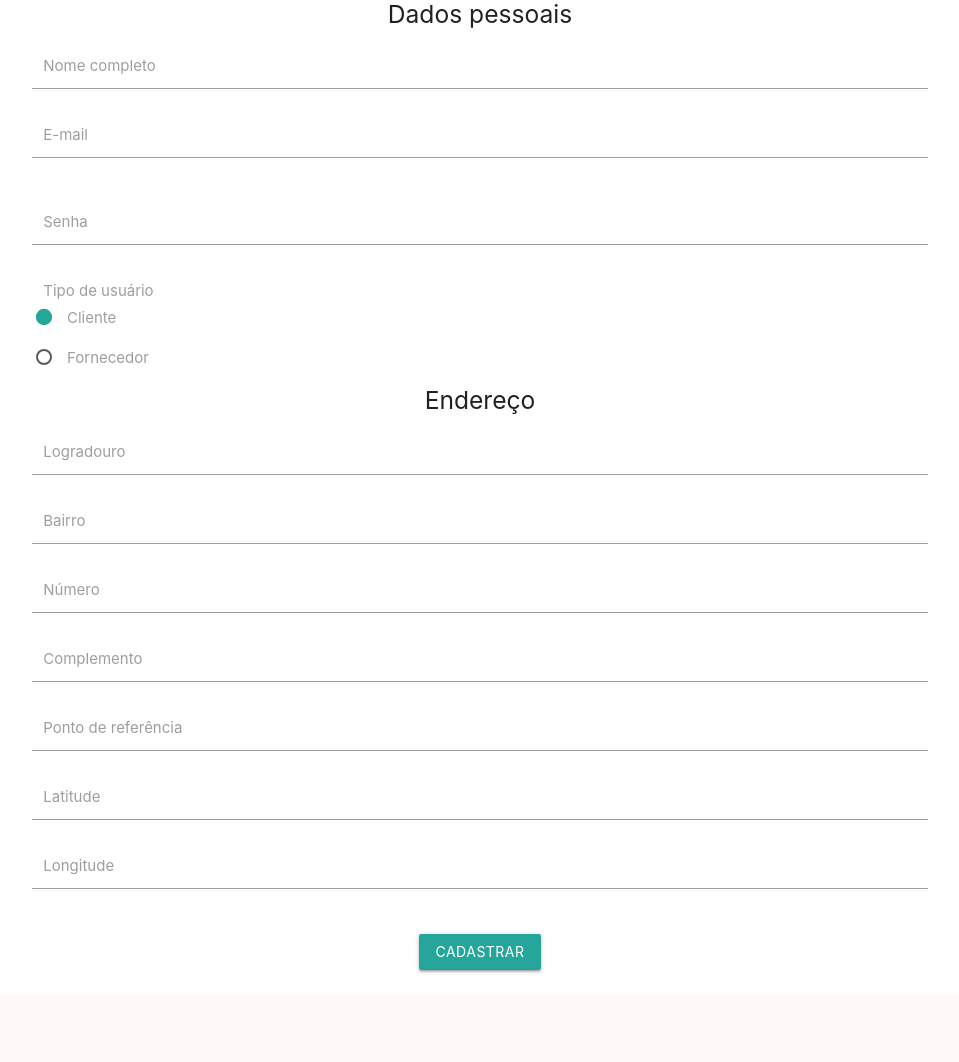
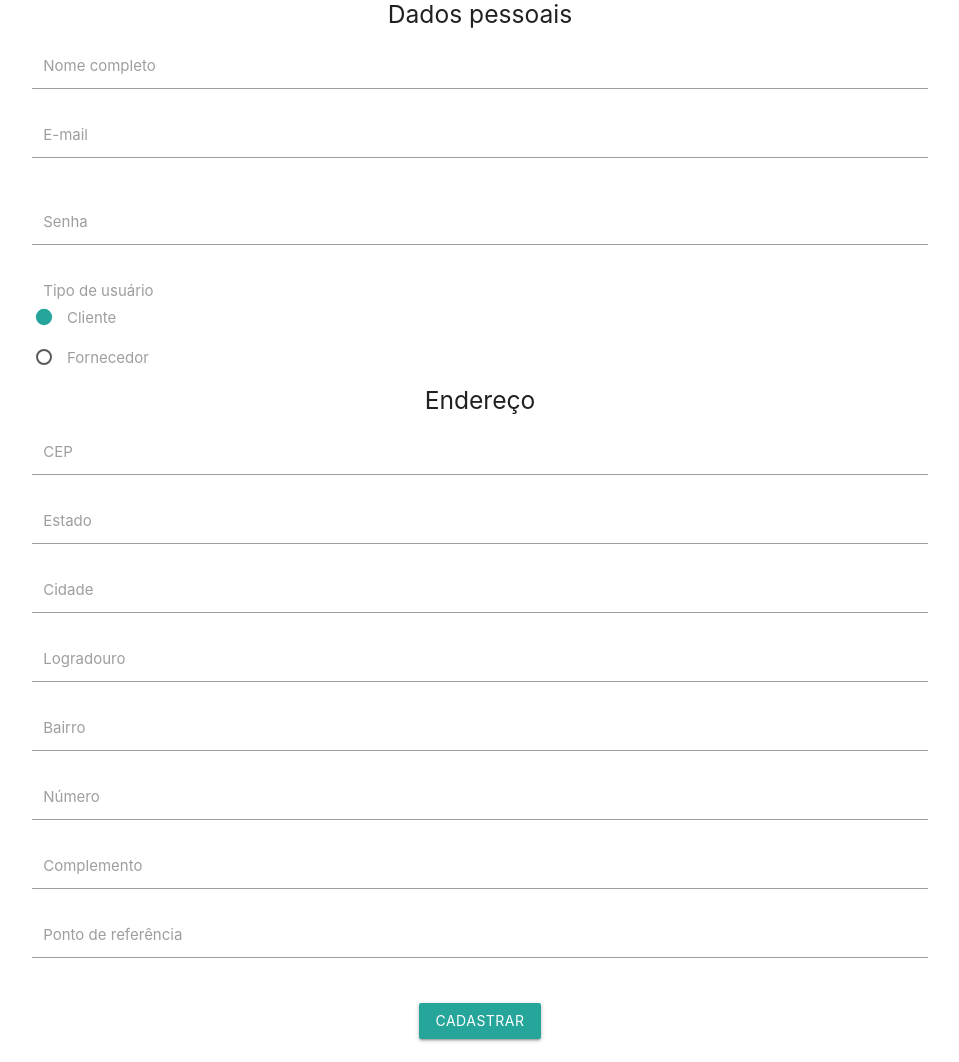
Before and after one commit to ClaudioToledoGHT/DSI, a Flask app: page /cadastro in a window 1280 px wide. Shown: the part 158-1220 px from the top of the page, without its empty margins (160-1119 px from the left). Before the commit the page ends 1131 px from the top, so only its background shows below. Run offline with Flask 2, Linux system fonts and the light colour scheme; data that the repository does not hold is empty; parts of the project's set-up code (start-up, migrations or seed data) failed here and were passed over.

Commit message:
lat/long

```diff
--- a/app/auth/templates/form_cadastro.html
+++ b/app/auth/templates/form_cadastro.html
@@ -93,6 +93,22 @@
         </div>
 
         <h5 class="center-align">Endereço</h5>
+
+        <div class="input-field col s12">
+            <input name="cep" id="cep" type="text" class="validate" value="{{usuario['cep']}}">
+            <label for="cep">CEP</label>
+        </div>
+
+        <div class="input-field col s12">
+            <input name="uf" id="uf" type="text" class="validate" value="{{usuario['uf']}}">
+            <label for="uf">Estado</label>
+        </div>
+
+        <div class="input-field col s12">
+            <input name="cidade" id="cidade" type="text" class="validate" value="{{usuario['cidade']}}">
+            <label for="cidade">Cidade</label>
+        </div>
+
         <div class="input-field col s12">
             <input name="logradouro" id="logradouro" type="text" class="validate" value="{{usuario['logradouro']}}">
             <label for="logradouro">Logradouro</label>
@@ -118,17 +134,6 @@
             <label for="pontoDeReferencia">Ponto de referência</label>
         </div>
 
-        <div class="input-field col s12">
-            <input name="latitude" id="latitude" type="number" class="validate" value="{{usuario['latitude']}}">
-            <label for="latitude">Latitude</label>
-        </div>
-
-        <div class="input-field col s12">
-            <input name="longitude" id="longitude" type="number" class="validate" value="{{usuario['longitude']}}">
-            <label for="longitude">Longitude</label>
-        </div>
-
-
         <br/>
 
         <div class="button-center">
--- a/app/auth/views.py
+++ b/app/auth/views.py
@@ -3,6 +3,7 @@ from app.models import Usuario, Endereco
 from app.daos.UsuarioDAO import usuario_dao
 from werkzeug.security import check_password_hash, generate_password_hash
 from . import auth
+from geopy.geocoders import Nominatim
 
 def caminhoPrincipal():
     return '/produtos'
@@ -29,12 +30,17 @@ def cadastrar():
 
         endereco = Endereco()
         endereco.logradouro = request.form['logradouro']
+        endereco.cidade = request.form['cidade']
+        endereco.cep = request.form['cep']
+        endereco.uf = request.form['uf']
         endereco.bairro = request.form['bairro']
         endereco.numero = request.form['numero']
         endereco.complemento = request.form['complemento']
         endereco.pontoDeReferencia = request.form['pontoDeReferencia']
-        endereco.longitude = request.form['longitude']
-        endereco.latitude = request.form['latitude']
+        geolocator = Nominatim(user_agent="DSI_GHT_2021")
+        location = geolocator.geocode(endereco['logradouro'] + endereco['numero'] + ", " + endereco['cidade'] + " - " + endereco['bairro'])
+        endereco.longitude = location.longitude
+        endereco.latitude = location.latitude
         usuario.endereco = endereco
 
         usuario_dao.register(usuario)
--- a/app/models.py
+++ b/app/models.py
@@ -24,6 +24,9 @@ class Endereco(db.Model):
     __tablename__ = "enderecos"
     usuario_id = db.Column(db.Integer, db.ForeignKey('usuarios.id'))
     id = db.Column(db.Integer, primary_key=True, autoincrement=True)
+    cep = db.Column(db.String(20))
+    uf = db.Column(db.String(2))
+    cidade = db.Column(db.String(30))
     logradouro = db.Column(db.String(120))
     bairro = db.Column(db.String(80))
     numero = db.Column(db.String(10))
--- a/database.sql
+++ b/database.sql
@@ -7,6 +7,9 @@ TIPOUSUARIO INT NOT NULL)
 
 CREATE TABLE enderecos (
 ID INTEGER PRIMARY KEY IDENTITY(1,1),
+CEP VARCHAR(20) NOT NULL,
+UF VARCHAR(2) NOT NULL,
+CIDADE VARCHAR(30) NOT NULL,
 LOGRADOURO VARCHAR(120) NOT NULL,
 BAIRRO VARCHAR(80) NOT NULL,
 NUMERO VARCHAR(10) NOT NULL,
```
